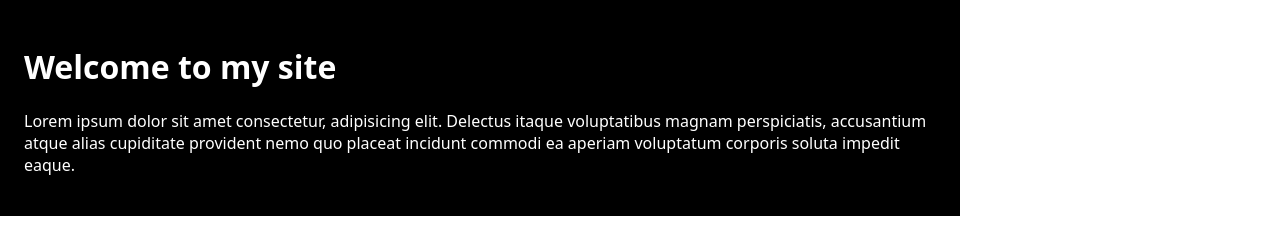
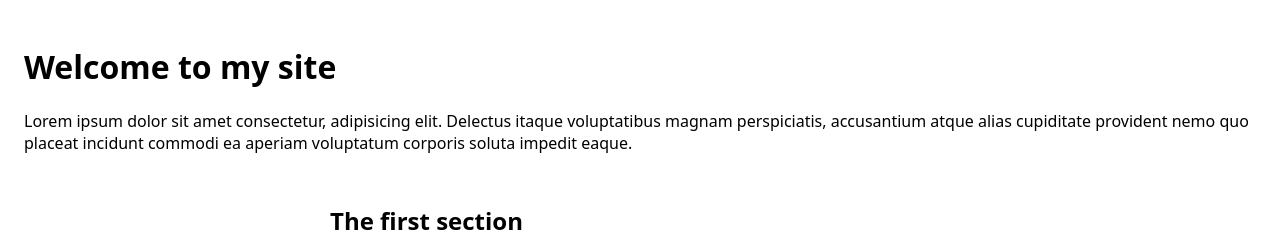
Before and after one commit to DominicSimpson/fandccssworkshop, a plain HTML site: page index.html in a window 1280 px wide. Shown: the top 237 px of the page. Drawn offline with Linux system fonts and the light colour scheme.

Commit message:
Challenge Two
Using the Stack to fix the layout of a web page

```diff
--- a/index.html
+++ b/index.html
@@ -42,7 +42,7 @@
     </style>
   </head>
   <body>
-    <header>
+    <main class="stack-lg">
       <h1>Welcome to my site</h1>
       <p>
         Lorem ipsum dolor sit amet consectetur, adipisicing elit. Delectus
```
